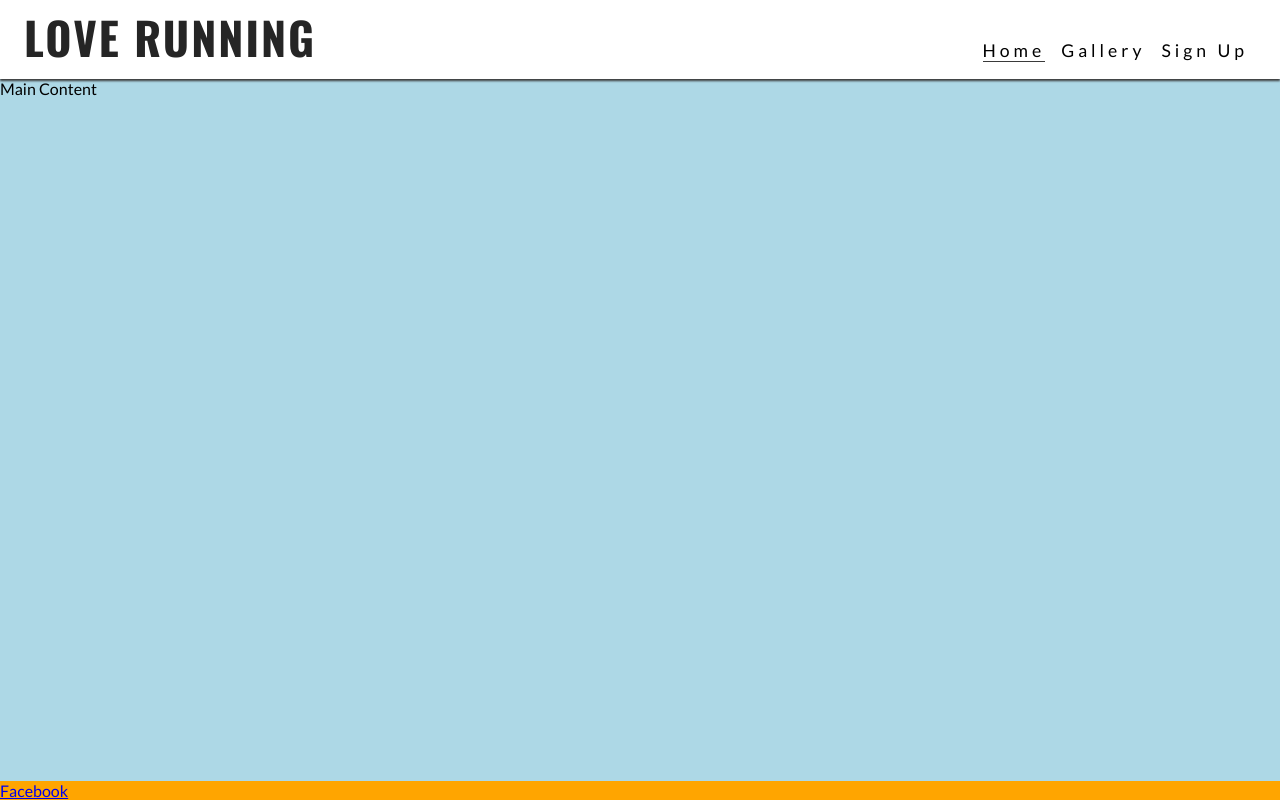
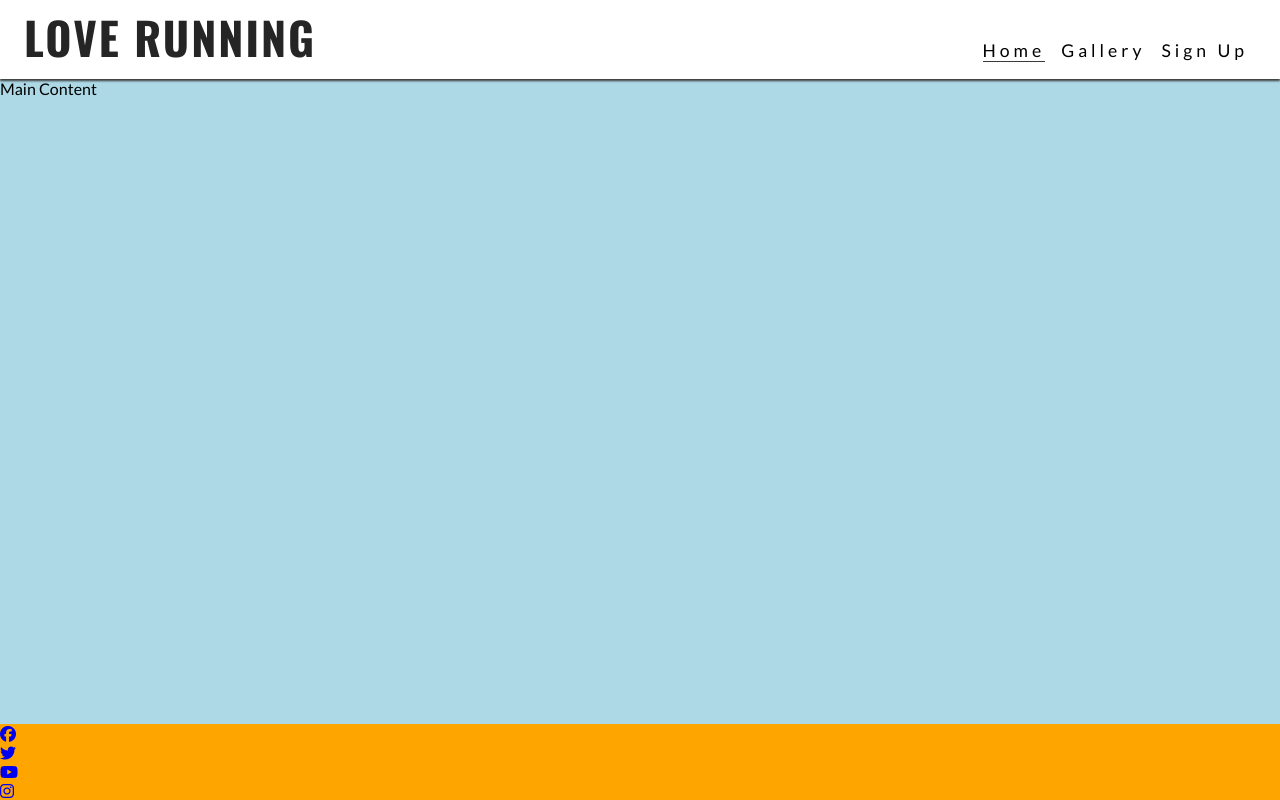
Before and after one commit to SSR-001/love-running, a plain HTML site: page index.html in a window 1280 px wide. Drawn offline with nearby package versions, Linux system fonts and the light colour scheme.

Commit message:
add remaining links to footer

```diff
--- a/index.html
+++ b/index.html
@@ -42,7 +42,7 @@
         <h1 id="logo">Love Running</h1>
       </a>
       <input type="checkbox" id="nav-toggle" name="nav-toggle" />
-      <label for="nav-toggle" class="nav-toggle-label">X</label>
+      <label for="nav-toggle" class="nav-toggle-label"><i class="fa-solid fa-bars"></i></label>
       <nav>
         <ul id="menu">
           <li><a href="" class="active">Home</a></li>
@@ -64,12 +64,42 @@
             target="_blank"
             rel="noopener"
             aria-label="Visit our Facebook page (opens in a new tab)"
-            >Facebook</a
-          >
+            ><i class="fa-brands fa-facebook"></i
+          ></a>
+        </li>
+        <li>
+          <a
+            href="https://www.twitter.com"
+            target="_blank"
+            rel="noopener"
+            aria-label="Visit our Twitter page (opens in a new tab)"
+            ><i class="fa-brands fa-twitter"></i
+          ></a>
+        </li>
+        <li>
+          <a
+            href="https://www.youtube.com"
+            target="_blank"
+            rel="noopener"
+            aria-label="Visit our Youtube page (opens in a new tab)"
+            ><i class="fa-brands fa-youtube"></i
+          ></a>
+        </li>
+        <li>
+          <a
+            href="https://www.instagram.com"
+            target="_blank"
+            rel="noopener"
+            aria-label="Visit our Instagram page (opens in a new tab)"
+            ><i class="fa-brands fa-instagram"></i
+          ></a>
         </li>
       </ul>
     </footer>
     <!-- Font Awesome kit -->
-     <script src="https://kit.fontawesome.com/aab22caeed.js" crossorigin="anonymous"></script>
+    <script
+      src="https://kit.fontawesome.com/aab22caeed.js"
+      crossorigin="anonymous"
+    ></script>
   </body>
 </html>
```
